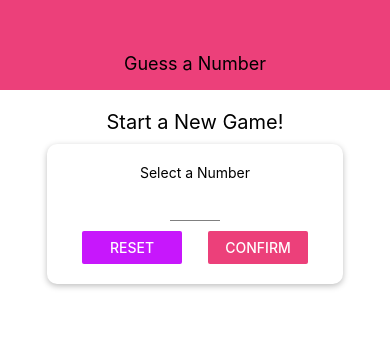
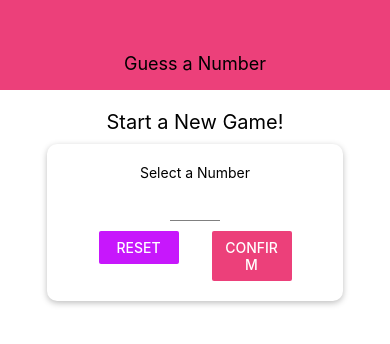
Before and after one commit to ThangLeQuoc/rn-second-app, a React Native app: screen / in a window 390 px wide. Shown: the top 344 px of the page. Built offline with nearby package versions, Linux system fonts and the light colour scheme.

Commit message:
Refine styling for iPhone 5s 5:01

```diff
--- a/screens/StartGameScreen.js
+++ b/screens/StartGameScreen.js
@@ -85,11 +85,11 @@ const styles = StyleSheet.create({
   buttonContainer: {
     flexDirection: 'row',
     width: '100%',
-    justifyContent: 'space-between',
+    justifyContent: 'space-around',
     paddingHorizontal: 15
   },
   button: {
-    width: 100
+    width: 80
   },
   input: {
     width: 50,
```
